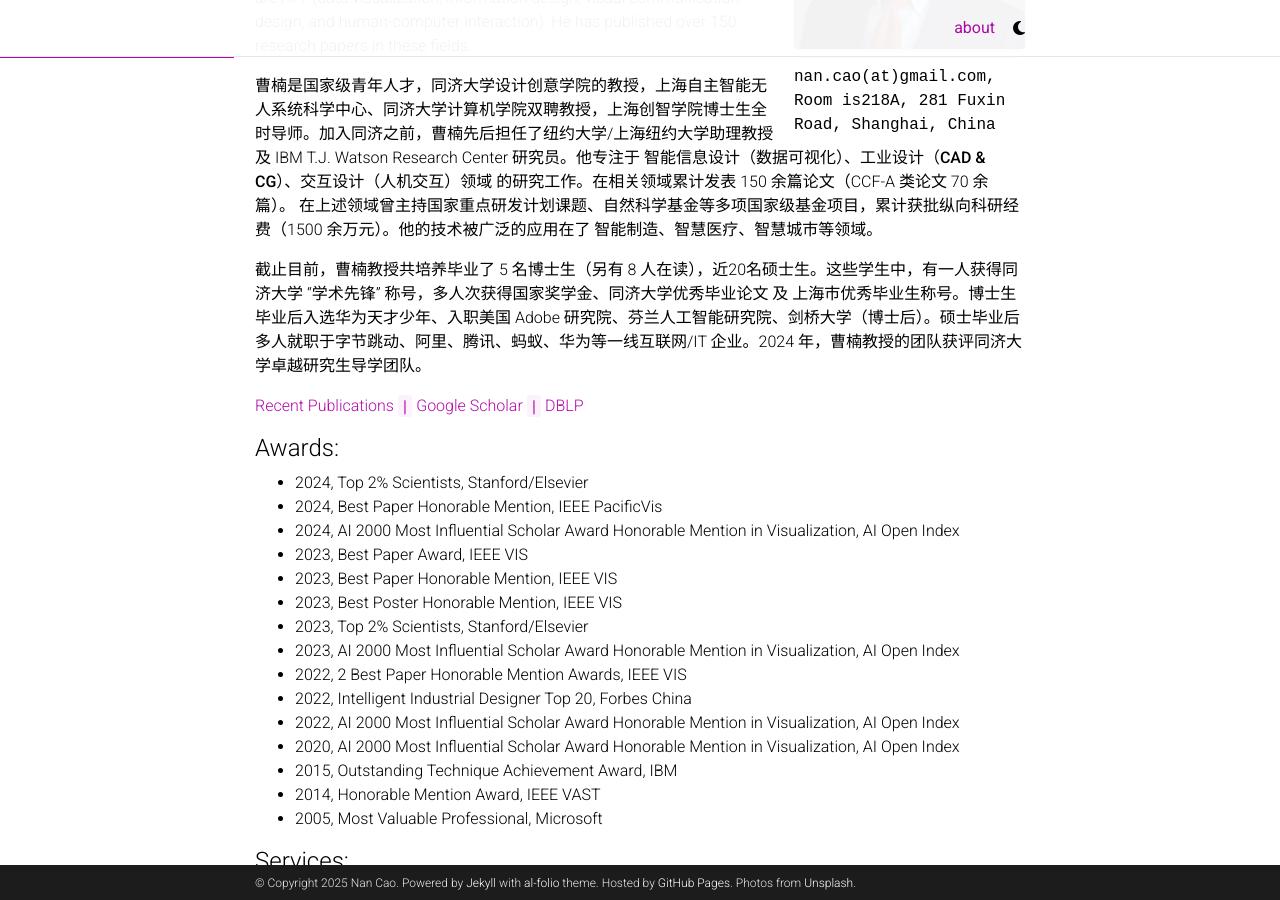
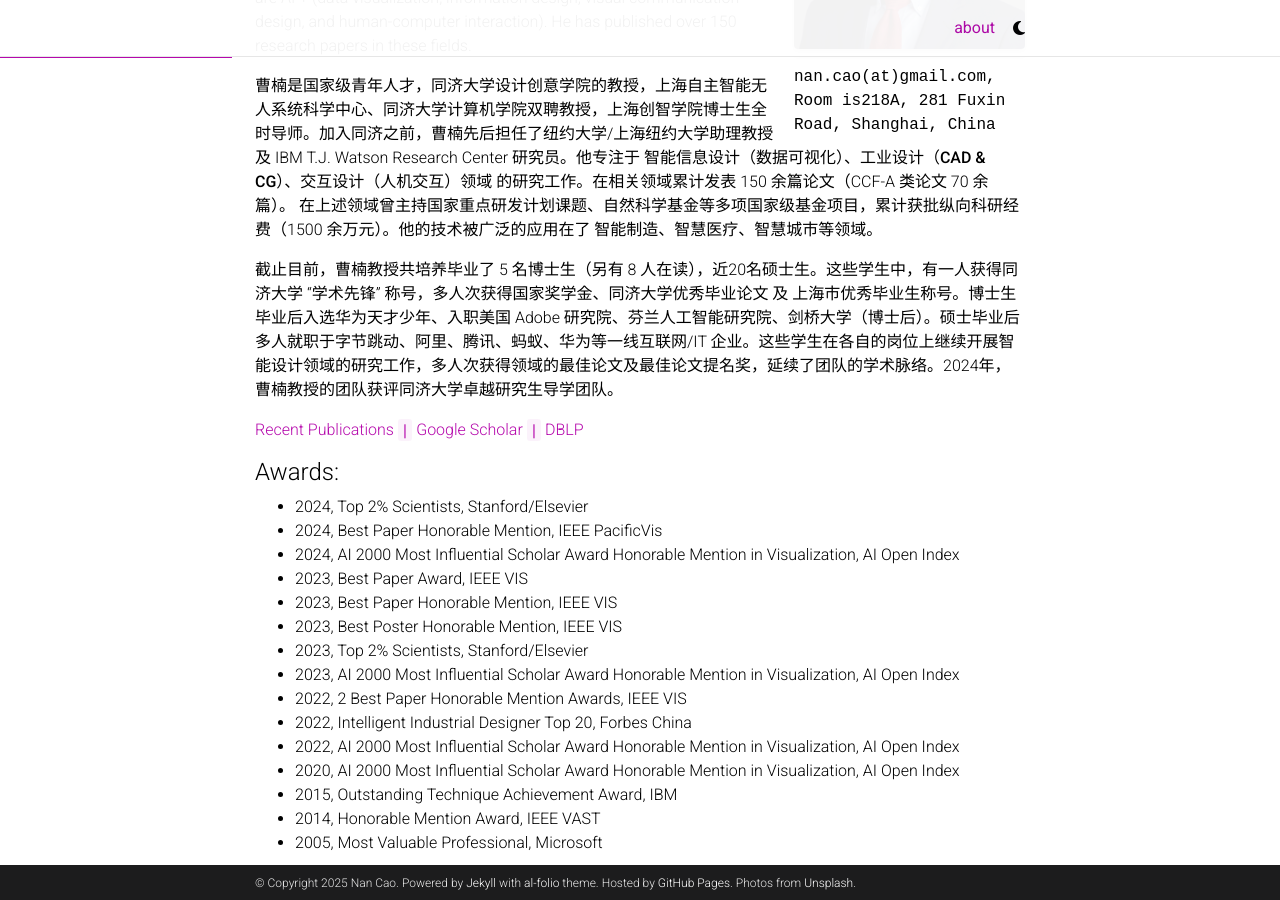
Before and after one commit to nancao/nancao.github.io, a Jekyll site: the page built from _pages/about.md, in a window 1280 px wide and 900 px high, scrolled down 383 px. Built offline with Jekyll 4.4.1, drawn with Linux system fonts in a browser that asks for light colours; full-size pictures stand in for the smaller copies a plugin makes; comment, search, counter and statistics services are not loaded; a style sheet for code colours, icons or effects is not loaded.

Commit message:
Update about.md

```diff
--- a/_pages/about.md
+++ b/_pages/about.md
@@ -20,7 +20,7 @@
 
 曹楠是国家级青年人才，同济大学设计创意学院的教授，上海自主智能无人系统科学中心、同济大学计算机学院双聘教授，上海创智学院博士生全时导师。加入同济之前，曹楠先后担任了纽约大学/上海纽约大学助理教授 及 IBM T.J. Watson Research Center 研究员。他专注于 **智能信息设计（数据可视化）、工业设计（CAD & CG）、交互设计（人机交互）领域** 的研究工作。在相关领域累计发表 150 余篇论文（CCF-A 类论文 70 余篇）。 在上述领域曾主持国家重点研发计划课题、自然科学基金等多项国家级基金项目，累计获批纵向科研经费（1500 余万元）。他的技术被广泛的应用在了 智能制造、智慧医疗、智慧城市等领域。
 
-截止目前，曹楠教授共培养毕业了 5 名博士生（另有 8 人在读），近20名硕士生。这些学生中，有一人获得同济大学 “学术先锋” 称号，多人次获得国家奖学金、同济大学优秀毕业论文 及 上海市优秀毕业生称号。博士生毕业后入选华为天才少年、入职美国 Adobe 研究院、芬兰人工智能研究院、剑桥大学（博士后）。硕士毕业后多人就职于字节跳动、阿里、腾讯、蚂蚁、华为等一线互联网/IT 企业。2024 年，曹楠教授的团队获评同济大学卓越研究生导学团队。
+截止目前，曹楠教授共培养毕业了 5 名博士生（另有 8 人在读），近20名硕士生。这些学生中，有一人获得同济大学 “学术先锋” 称号，多人次获得国家奖学金、同济大学优秀毕业论文 及 上海市优秀毕业生称号。博士生毕业后入选华为天才少年、入职美国 Adobe 研究院、芬兰人工智能研究院、剑桥大学（博士后）。硕士毕业后多人就职于字节跳动、阿里、腾讯、蚂蚁、华为等一线互联网/IT 企业。这些学生在各自的岗位上继续开展智能设计领域的研究工作，多人次获得领域的最佳论文及最佳论文提名奖，延续了团队的学术脉络。2024年，曹楠教授的团队获评同济大学卓越研究生导学团队。
 
 [Recent Publications](https://idvxlab.com/publication.html) <code>|</code> [Google Scholar](https://scholar.google.com/citations?user=5I0mFcsAAAAJ) <code>|</code> [DBLP](https://dblp.org/pid/66/5146-1.html)
 
```
